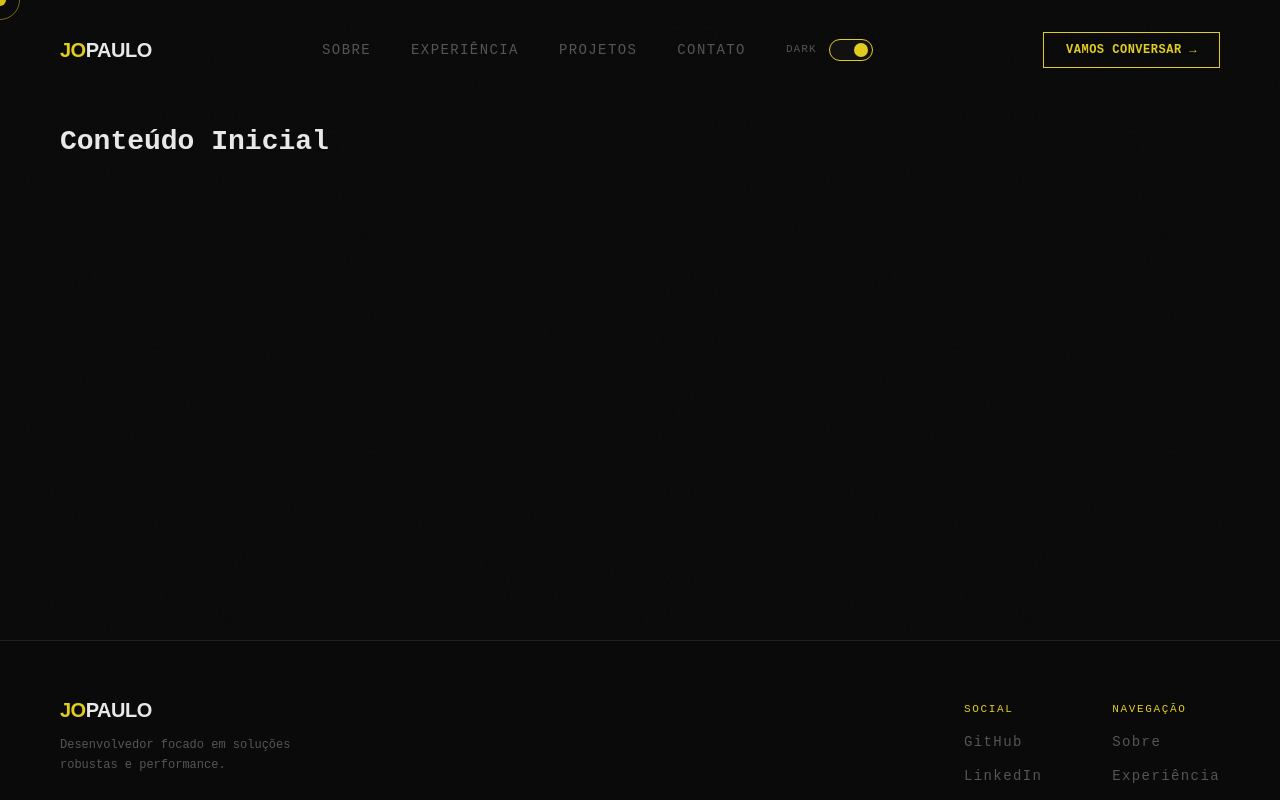
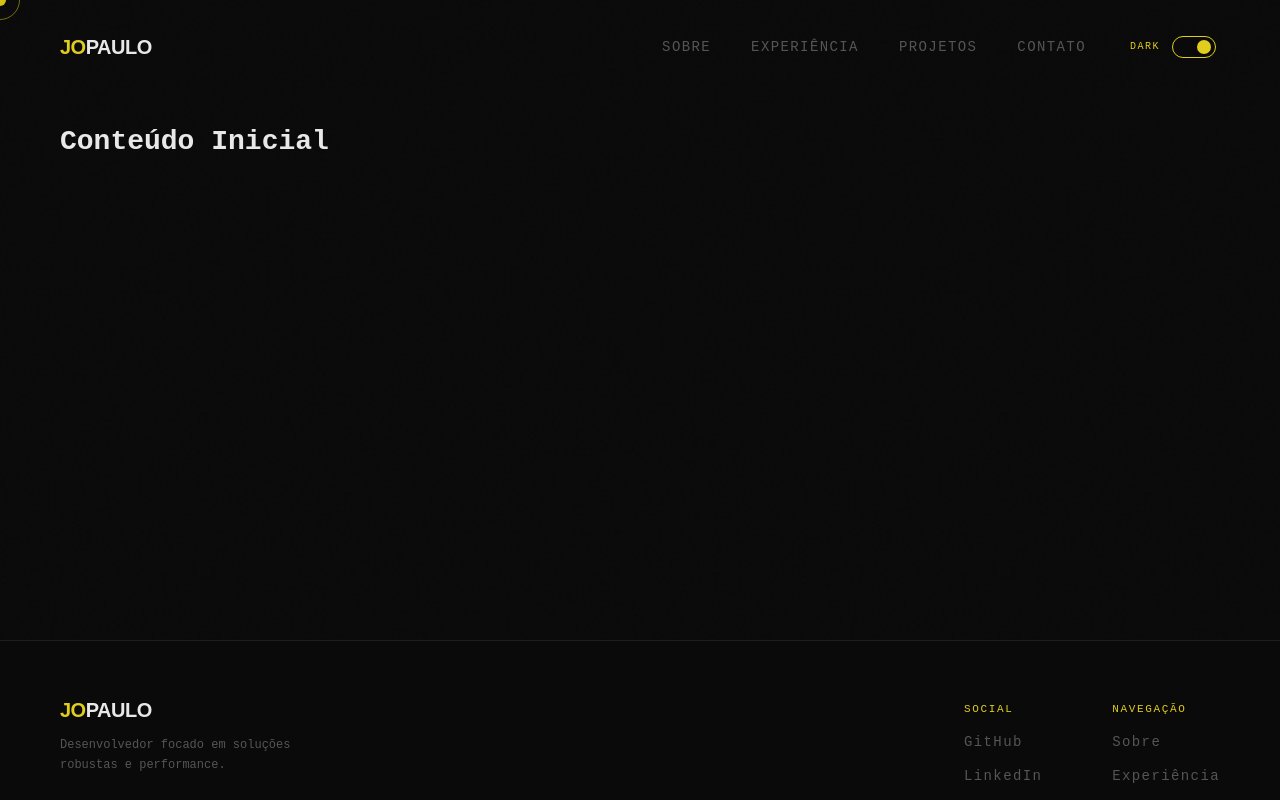
Before and after one commit to jopaul0/jopaul0.github.io, a React (Vite) app: page / in a window 1280 px wide. Shown: the top 800 px of the page. Built offline with nearby package versions, Linux system fonts and the light colour scheme.

Commit message:
feat: add switch theme to navbar

```diff
--- a/src/components/Navbar/Navbar.module.scss
+++ b/src/components/Navbar/Navbar.module.scss
@@ -28,6 +28,53 @@
     }
   }
 
+  .navLinks {
+    display: flex;
+    gap: 40px;
+    list-style: none;
+    align-items: center;
+    margin-left: auto;
+
+    @include mix.mobile {
+      position: absolute;
+      top: -500px;
+      left: 0;
+      right: 0;
+      flex-direction: column;
+      padding: 60px 0;
+      background: var(--surface);
+      border-bottom: 1px solid var(--border);
+      transition: all 0.5s cubic-bezier(0.4, 0, 0.2, 1);
+      gap: 32px;
+      margin: 0;
+      opacity: 0;
+    }
+
+    li {
+      &.themeItemMobile {
+
+        @include mix.mobile {
+          display: block;
+          margin-top: 20px;
+          padding-top: 20px;
+          border-top: 1px solid var(--border);
+          width: 80%;
+          text-align: center;
+        }
+      }
+    }
+  }
+
+  // AINDA NÃO UTILIZADO
+//   .navActions {
+//     display: flex;
+//     align-items: center;
+
+//     @include mix.mobile {
+//       display: none;
+//     }
+//   }
+
   .hamburger {
     display: none;
     flex-direction: column;
@@ -49,53 +96,19 @@
     }
   }
 
-    .navLinks {
-        display: flex;
-        gap: 40px;
-        list-style: none;
-
-        @include mix.mobile {
-            position: absolute; // Muda para absoluto em relação à navbar
-            top: -400px; // Começa escondido acima
-            left: 0;
-            right: 0;
-            flex-direction: column;
-            align-items: center;
-            padding: 40px 0;
-            background: var(--surface);
-            border-bottom: 1px solid var(--border);
-            transition: all 0.5s cubic-bezier(0.4, 0, 0.2, 1);
-            z-index: 100;
-            opacity: 0;
-        }
-    }
-
-    .navCta {
-        @include mix.mobile {
-            display: none;
-        }
-    }
-
-    // ESTADO ABERTO
   &.menuOpen {
-        // Garante que a navbar tenha fundo ao abrir o menu
     background: var(--surface);
 
     .navLinks {
       @include mix.mobile {
-                top: 100%; // Desce exatamente para baixo da navbar
+        top: 100%;
         opacity: 1;
       }
     }
 
     .hamburger {
-            .bar:nth-child(1) {
-                transform: translateY(8px) rotate(45deg);
-            }
-
-            .bar:nth-child(2) {
-                transform: translateY(-0px) rotate(-45deg);
+      .bar:nth-child(1) { transform: translateY(8px) rotate(45deg); }
+      .bar:nth-child(2) { transform: translateY(-0px) rotate(-45deg); }
     }
   }
 }
-}
--- a/src/components/Navbar/index.tsx
+++ b/src/components/Navbar/index.tsx
@@ -1,9 +1,8 @@
 import { useState, useEffect } from 'react';
 import styles from './Navbar.module.scss';
 import { Logo } from '@/components/Logo';
-import { SimpleButton } from '@/components/SimpleButton';
 import { NavLink } from '@/components/NavLink';
-import { ThemeToggle } from '@/components/ThemeToggle';
+import { ThemeToggle } from '@/components/ThemeToggle'; // Importe o novo componente
 
 export const Navbar = () => {
   const [isScrolled, setIsScrolled] = useState(false);
@@ -13,7 +12,6 @@ export const Navbar = () => {
     const handleScroll = () => {
       setIsScrolled(window.scrollY > 20);
     };
-
     window.addEventListener('scroll', handleScroll);
     return () => window.removeEventListener('scroll', handleScroll);
   }, []);
@@ -22,11 +20,10 @@ export const Navbar = () => {
     <nav className={`${styles.navbar} ${isScrolled ? styles.scrolled : ''} ${isMenuOpen ? styles.menuOpen : ''}`}>
       <Logo />
 
-      {/* Botão Hambúrguer - Só aparece no Mobile */}
+      {/* Menu Hambúrguer (Mobile) */}
       <button
         className={styles.hamburger}
         onClick={() => setIsMenuOpen(!isMenuOpen)}
-        aria-label="Abrir menu"
       >
         <span className={styles.bar}></span>
         <span className={styles.bar}></span>
@@ -37,11 +34,11 @@ export const Navbar = () => {
         <li><NavLink href="#experiencia">EXPERIÊNCIA</NavLink></li>
         <li><NavLink href="#projetos">PROJETOS</NavLink></li>
         <li><NavLink href="#contato">CONTATO</NavLink></li>
-        <li><ThemeToggle /></li>
+        <li className={styles.themeItemMobile}>
+          <ThemeToggle />
+        </li>
       </ul>
 
-
-      <SimpleButton outline label="Vamos conversar →" className={styles.navCta}/>
     </nav>
   );
 };
--- a/src/components/ThemeToggle/ThemeToggle.module.scss
+++ b/src/components/ThemeToggle/ThemeToggle.module.scss
@@ -1,20 +1,22 @@
 @use '@/styles/variables' as vars;
 
 .container {
-  display: flex;
+  display: inline-flex;
   align-items: center;
   gap: 12px;
   cursor: pointer;
+  user-select: none;
+  padding: 4px;
 }
 
 .switch {
   position: relative;
   width: 44px;
   height: 22px;
-  background: var(--surface);
+  background: var(--bg);
   border: 1px solid var(--border);
   border-radius: 20px;
-  transition: all 0.3s ease;
+  transition: all 0.3s cubic-bezier(0.4, 0, 0.2, 1);
 
   &::after {
     content: '';
@@ -32,18 +34,18 @@
 .active {
   .switch {
     border-color: var(--accent);
-
     &::after {
       background: var(--accent);
       transform: translateX(20px);
     }
   }
+  .label { color: var(--accent); }
 }
 
 .label {
   font-family: var(--font-main);
-  font-size: 11px;
+  font-size: 10px;
   text-transform: uppercase;
   color: var(--muted);
-  letter-spacing: 0.1em;
+  letter-spacing: 0.15em;
 }
```
Lines whose indentation alone changed are shown as unchanged.
